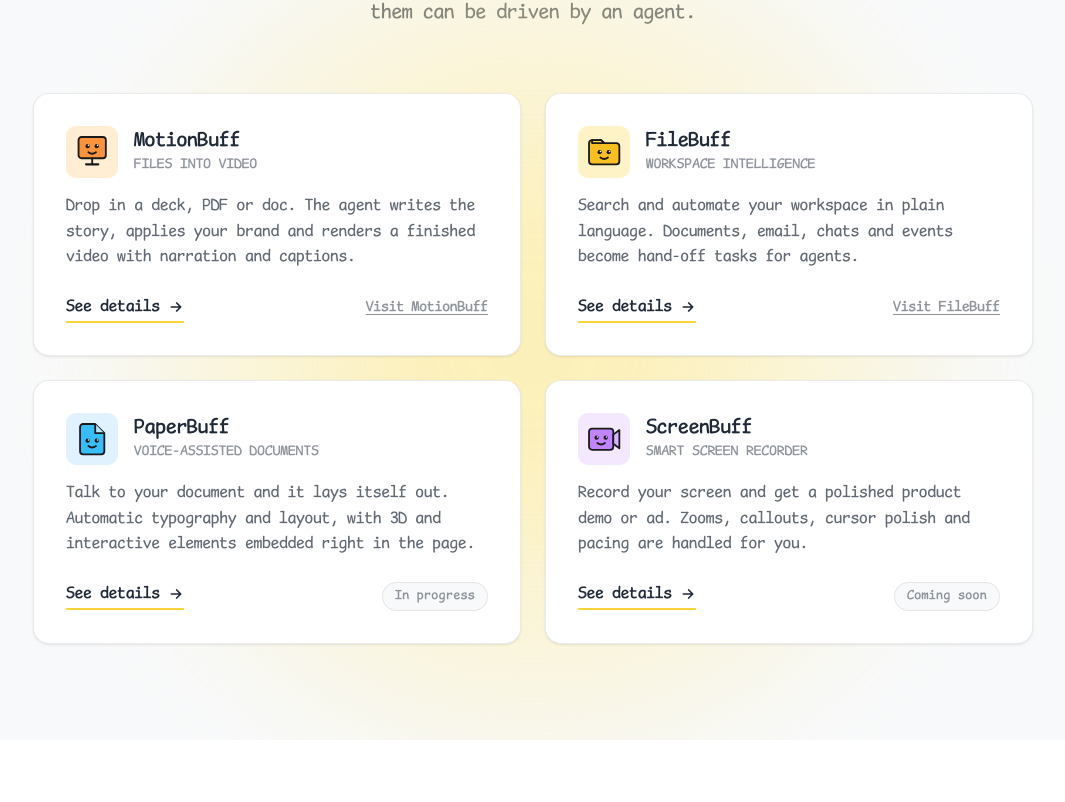
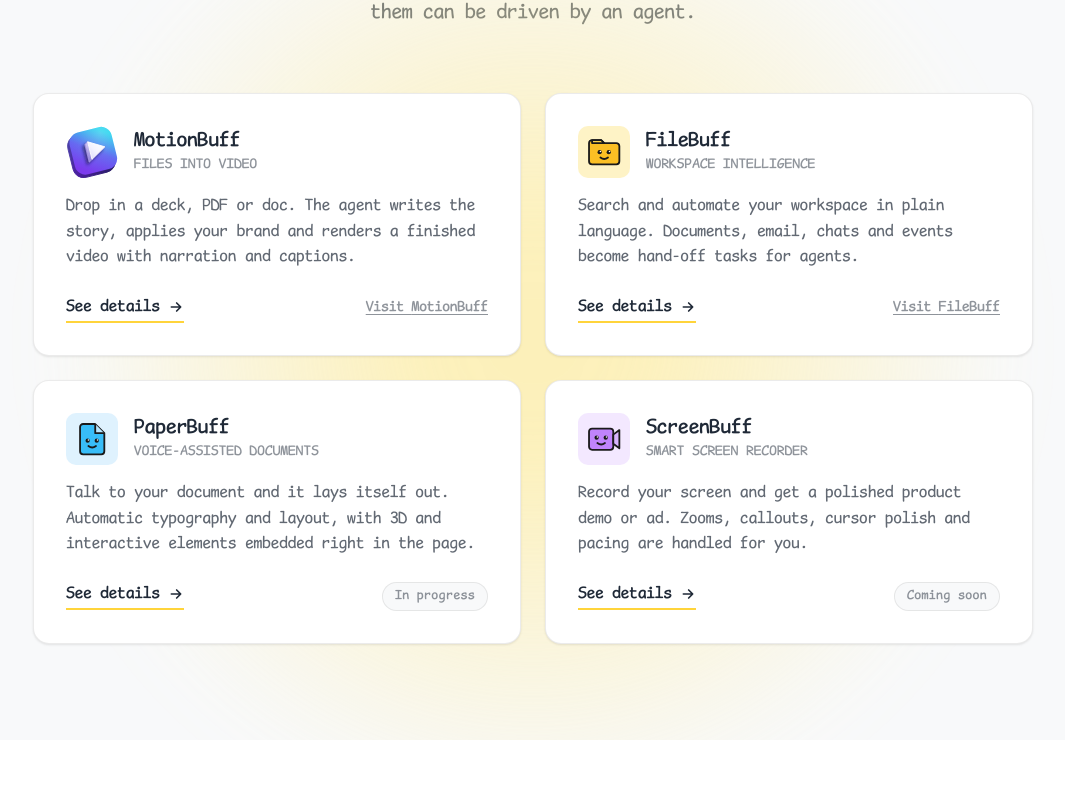
Before and after one commit to dieharders/homebrew-ai-website, a Next.js app: page / in a window 1280 px wide. Shown: the part 1358-2160 px from the top of the page, without its empty margins (107-1172 px from the left). Built offline with nearby package versions, Linux system fonts and the light colour scheme.

Commit message:
replace motionbuff icon

```diff
--- a/components/AppIcons.tsx
+++ b/components/AppIcons.tsx
@@ -102,56 +102,25 @@ export function ScreenBuffIcon(p: AppIconProps) {
   );
 }
 
+/**
+ * MotionBuff's real app mark (public/icons/motionbuff.svg, the same design
+ * source as its favicon). Loaded as an image rather than inlined: the SVG
+ * defines gradient ids, and inlining it in several places at once (header
+ * menu, suite card, spotlight) would duplicate them, and gradients defined
+ * inside the hidden header menu can fail to paint. The mark is its own tile,
+ * so it fills the icon box instead of sitting at 70%.
+ */
 export function MotionBuffIcon(p: AppIconProps) {
   return (
-    <svg {...svgProps} className={p.className} {...a11yProps(p.title)}>
-      {p.title && <title>{p.title}</title>}
-      {/* Screen/board */}
-      <rect
-        x="3"
-        y="2"
-        width="18"
-        height="14"
-        rx="2"
-        fill="#fb923c"
-        stroke={INK}
-        strokeWidth="1.2"
-        strokeLinejoin="round"
-      />
-      {/* Stand */}
-      <line
-        x1="12"
-        y1="16"
-        x2="12"
-        y2="20"
-        stroke={INK}
-        strokeWidth="1.2"
-        strokeLinecap="round"
-      />
-      <line
-        x1="8"
-        y1="20"
-        x2="16"
-        y2="20"
-        stroke={INK}
-        strokeWidth="1.5"
-        strokeLinecap="round"
-      />
-      {/* Eyes */}
-      <circle cx="9" cy="8" r="1.4" fill={INK} />
-      <circle cx="15" cy="8" r="1.4" fill={INK} />
-      {/* Eye shine */}
-      <circle cx="9.5" cy="7.5" r="0.5" fill="white" />
-      <circle cx="15.5" cy="7.5" r="0.5" fill="white" />
-      {/* Smile */}
-      <path
-        d="M9.5 12Q12 14 14.5 12"
-        fill="none"
-        stroke={INK}
-        strokeWidth="1.2"
-        strokeLinecap="round"
-      />
-    </svg>
+    <img
+      src="/icons/motionbuff.svg"
+      alt={p.title ?? ""}
+      aria-hidden={p.title ? undefined : true}
+      width="100%"
+      height="100%"
+      className={p.className}
+      draggable={false}
+    />
   );
 }
 
--- a/data/apps.tsx
+++ b/data/apps.tsx
@@ -91,7 +91,8 @@ export const APPS: T_App[] = [
     platforms: "Cloud, Windows, macOS and Linux",
     status: "live",
     icon: <MotionBuffIcon />,
-    iconBg: "bg-orange-100",
+    // The mark is a full tile of its own, so no tinted backing.
+    iconBg: "bg-transparent",
     accent: "#f97316",
   },
   {
```
Also changed, not shown: public/icons/motionbuff.svg (added).
